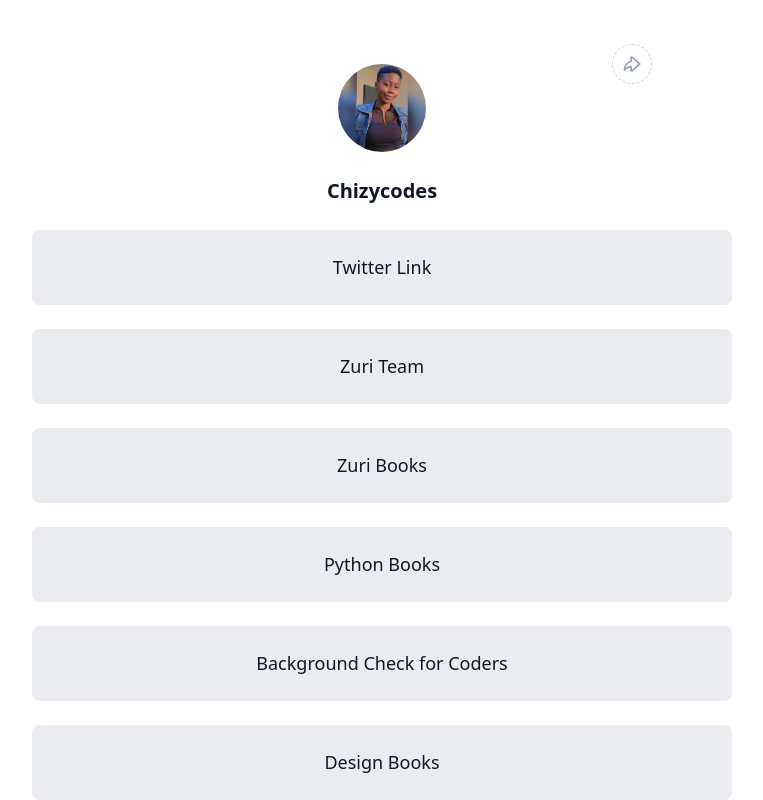
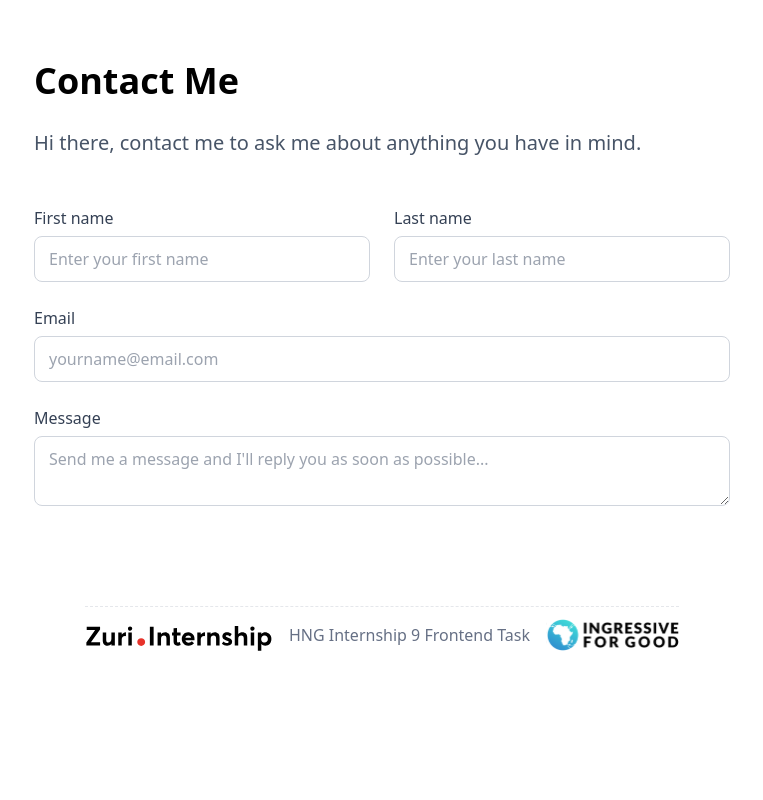
Before and after one commit to Chizycodes/linktree-profile-page, a React (Vite) app: page /contact in a window 1280 px wide. Shown: the top 800 px of the page, without its empty margins (258-1021 px from the left). Built offline with nearby package versions, Linux system fonts and the light colour scheme.

Commit message:
feat: add a "contact me" button

```diff
--- a/src/App.jsx
+++ b/src/App.jsx
@@ -1,27 +1,26 @@
 import './App.css'
-import LinksSection from './components/LinksSection';
-import ProfileSection from './components/ProfileSection';
-import Socials from './components/Socials';
+import {
+  Route,
+  Routes
+} from "react-router-dom";
 import Footer from './components/Footer';
+import Home from "./pages/Home";
+import Contact from "./pages/Contact";
 
 export default function App() {
   return (
-    <main className="pt-[64px] pb-[34px]">
+    <div className='flex flex-col w-full items-center'>
+      <Routes>
+        <Route path='/' element={<Home />} />
+
+        <Route path='contact' element={<Contact />} />
+
+        <Route path='*' element={<Home />} />
+      </Routes>
+
       <section>
-        <ProfileSection />
-      </section>
-
-      <section className="">
-        <LinksSection />
-      </section>
-
-      <section className="">
-        <Socials />
-      </section>
-
-      <section className="">
         <Footer />
       </section>
-    </main>
+    </div>
   );
 }
--- a/src/components/LinksSection.jsx
+++ b/src/components/LinksSection.jsx
@@ -1,4 +1,5 @@
 import React from "react";
+import { Link } from "react-router-dom";
 
 const links = [
   {
@@ -31,7 +32,11 @@
     url: "https://books.zuri.team/design-rules",
     id: 'book__design'
   },
-
+  {
+    name: "Contact Me",
+    url: "/contact",
+    id: 'contact'
+  },
 ]
 
 const LinksSection = () => {
@@ -40,12 +45,11 @@
       {
         links.map((link, idx) => {
           return (
-
-              <a href={link.url} key={idx} id={link.id} target="_blank" className="bg-[#EAECF0] py-[24px] w-full max-w-[700px] mb-[24px] rounded-[8px] text-center text-[18px] text-[#101828] font-[500] hover:bg-[#D0D5DD]">{link.name}</a>
-
+            <a href={link.url} key={idx} id={link.id} target={link.id !== "contact" ? "_blank" : ""} className="bg-[#EAECF0] py-[24px] w-full max-w-[700px] mb-[24px] rounded-[8px] text-center text-[18px] text-[#101828] font-[500] hover:bg-[#D0D5DD]">{link.name}</a>
           )
         })
       }
+
     </div>
 
   );
--- /dev/null
+++ b/src/pages/Contact.jsx
@@ -0,0 +1,35 @@
+const Contact = () => {
+  return (
+    <section className="mt-[54px] w-full max-w-[720px] px-3">
+      <h1 className="text-[36px] font-semibold mb-5">Contact Me</h1>
+      <p className="text-[#475467] text-[20px] mb-[48px]">Hi there, contact me to ask me about anything you have in mind.</p>
+
+      <form className="w-full">
+        <div className="grid grid-cols-12 gap-[24px] w-full mb-[24px]">
+          <div className="flex flex-col col-span-12 md:col-span-6">
+            <label className="text-[#344054]">First name</label>
+            <input type="text" placeholder="Enter your first name" className="border border-[#D0D5DD] rounded-[8px] py-[10px] px-[14px] mt-[6px] focus:border-[#84CAFF] outline-none" />
+          </div>
+
+          <div className="flex flex-col col-span-12 md:col-span-6">
+            <label className="text-[#344054]">Last name</label>
+            <input type="text" placeholder="Enter your last name" className="border border-[#D0D5DD] rounded-[8px] py-[10px] px-[14px] mt-[6px] focus:border-[#84CAFF] outline-none" />
+          </div>
+        </div>
+
+        <div className="flex flex-col col-span-12 md:col-span-6 mb-[24px]">
+            <label className="text-[#344054]">Email</label>
+            <input type="text" placeholder="yourname@email.com" className="border border-[#D0D5DD] rounded-[8px] py-[10px] px-[14px] mt-[6px] focus:border-[#84CAFF] outline-none" />
+        </div>
+
+        <div className="flex flex-col col-span-12 md:col-span-6">
+            <label className="text-[#344054]">Message</label>
+            <textarea type="text" placeholder="Send me a message and I'll reply you as soon as possible..." className="border border-[#D0D5DD] rounded-[8px] py-[10px] px-[14px] mt-[6px] focus:border-[#84CAFF] outline-none" />
+        </div>
+
+      </form>
+    </section>
+  )
+}
+
+export default Contact;
--- /dev/null
+++ b/src/pages/Home.jsx
@@ -0,0 +1,23 @@
+import LinksSection from '../components/LinksSection';
+import ProfileSection from '../components/ProfileSection';
+import Socials from '../components/Socials';
+
+const Home = () => {
+  return (
+    <main className="pt-[64px] pb-[34px] w-full">
+      <section>
+        <ProfileSection />
+      </section>
+
+      <section className="">
+        <LinksSection />
+      </section>
+
+      <section className="">
+        <Socials />
+      </section>
+    </main>
+  )
+}
+
+export default Home;
```
